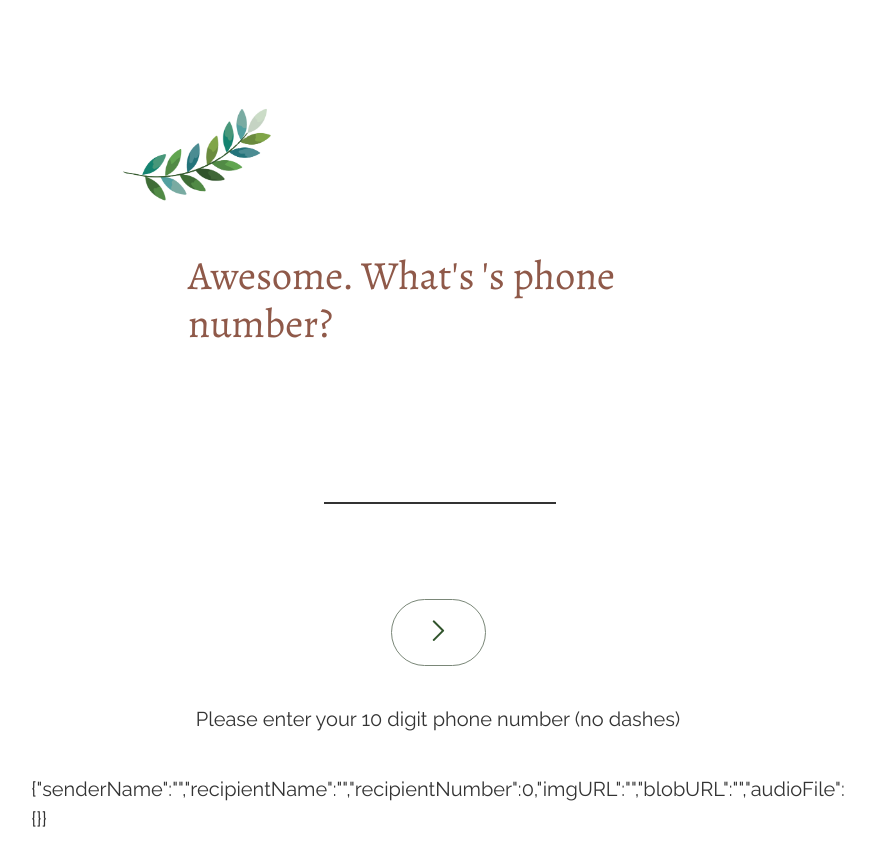
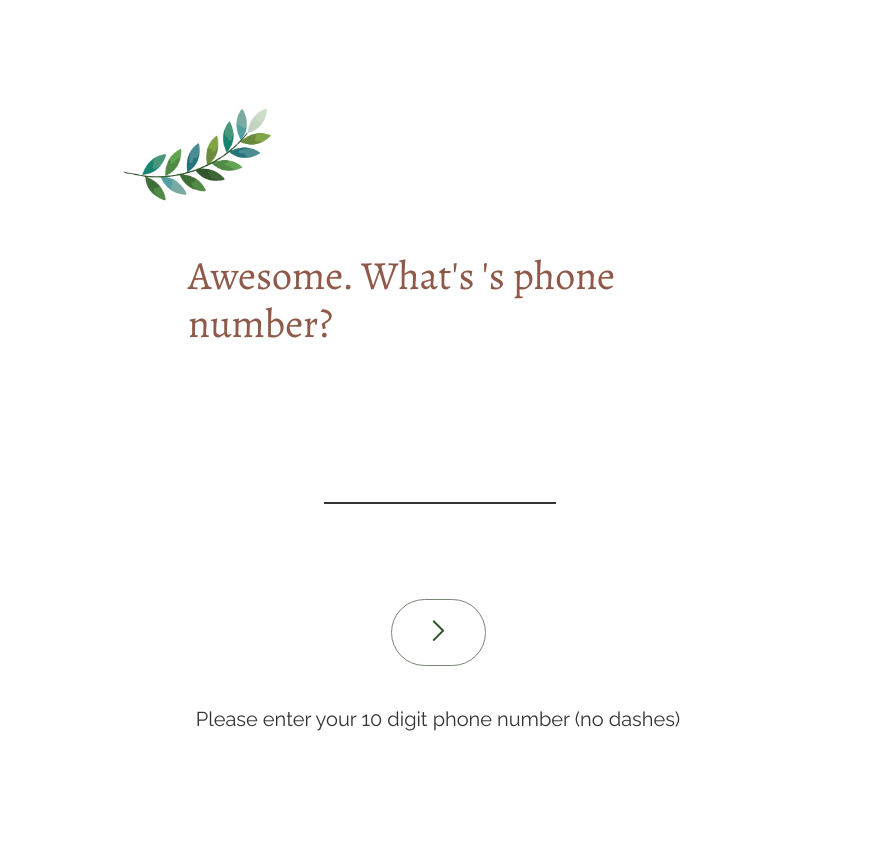
Before and after one commit to kent28808/olivebranchr2, a Next.js app: page /recipientNumber in a window 1280 px wide. Shown: the top 866 px of the page, without its empty margins (202-1077 px from the left). After the commit the page ends 800 px from the top, so only its background shows below. Built offline with nearby package versions, Linux system fonts and the light colour scheme.

Commit message:
commented out JSON.stringify data strings on recipientNumber and uploadPhoto

```diff
--- a/pages/recipientNumber.js
+++ b/pages/recipientNumber.js
@@ -33,7 +33,7 @@ export default function Recipientphonescreen() {
         Please enter your 10 digit phone number (no dashes)
       </p>
       {/* US numbers only right now */}
-      <p className='body'>{`${JSON.stringify(message)}`}</p>
+      {/* <p className='body'>{`${JSON.stringify(message)}`}</p> */}
     </div>
   );
 }
--- a/pages/uploadPhoto.js
+++ b/pages/uploadPhoto.js
@@ -46,7 +46,7 @@ export default function Uploadphotoscreen() {
         img={arrow}
         imgClassName={".Vector-7"}
       />
-      <p className='body'>{`${JSON.stringify(message)}`}</p>
+      {/* <p className='body'>{`${JSON.stringify(message)}`}</p> */}
       <Link href='/recordMessage' passHref>
         <p className='body'>Skip</p>
       </Link>
```
